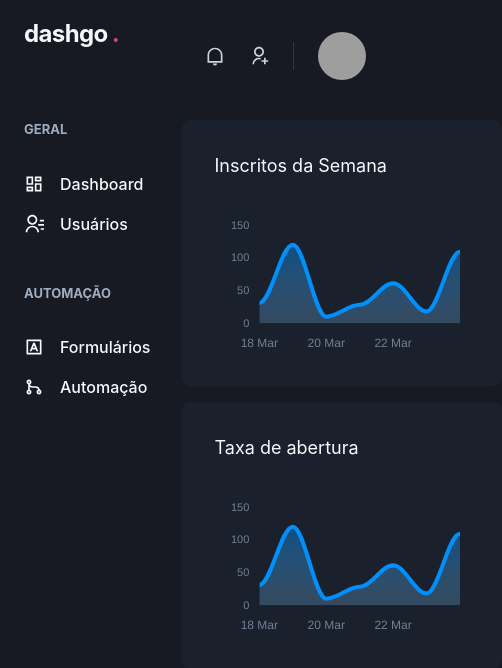
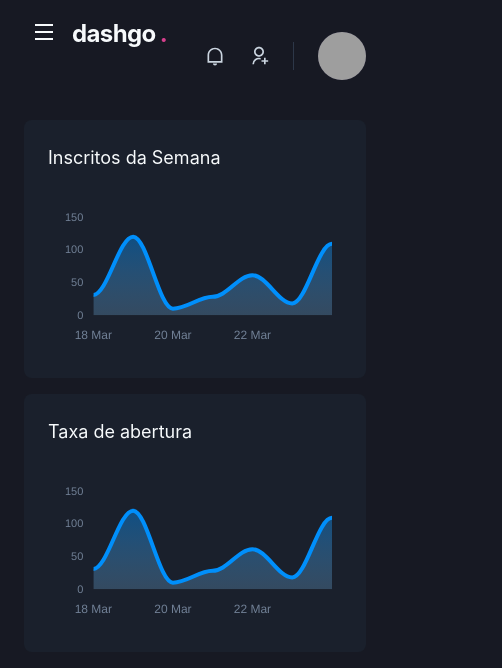
Before and after one commit to lucasfouraux/dashgo, a Next.js app: page /dashboard in a window 390 px wide. Shown: the top 668 px of the page, 502 px wide, since content can reach past the window. Built offline with nearby package versions, Linux system fonts and the light colour scheme; grey boxes are pictures that could not be loaded.

Commit message:
feat: add responsiveness in sidebar

```diff
--- a/src/components/Header/index.tsx
+++ b/src/components/Header/index.tsx
@@ -1,10 +1,14 @@
-import { Flex, useBreakpointValue } from "@chakra-ui/react";
+import { Flex, Icon, IconButton, useBreakpointValue } from "@chakra-ui/react";
+import { RiMenuLine } from "react-icons/ri";
+import { useSidebarDrawer } from "../../contexts/SidebarDrawerContext";
 import { Logo } from "./Logo";
 import { NotificationsNav } from "./NotificationsNav";
 import { Profile } from "./Profile";
 import { SearchBox } from "./SearchBox";
 
 export function Header() {
+  const { onOpen } = useSidebarDrawer()
+
   const isWideVersion = useBreakpointValue({
     base: false,
     lg: true
@@ -21,6 +25,18 @@
       px="6"
       align="center*"
     >
+      { !isWideVersion && (
+        <IconButton
+          aria-label="Open navigation"
+          icon={<Icon as={RiMenuLine}/>}
+          fontSize="24"
+          variant="unstyled"
+          onClick={onOpen}
+          mr="2"
+        >
+
+        </IconButton>
+      )}
       <Logo />
 
       <Flex
--- /dev/null
+++ b/src/components/Siderbar/SidebarNav.tsx
@@ -0,0 +1,19 @@
+import { Stack } from "@chakra-ui/react";
+import { RiContactsLine, RiDashboardLine, RiGitMergeLine, RiInputMethodLine } from "react-icons/ri";
+import { NavLink } from "./NavLink";
+import { NavSection } from "./NavSection";
+
+export function SidebarNav() {
+  return (
+    <Stack spacing="12" align="flex-start">
+      <NavSection title="GERAL">
+        <NavLink icon={RiDashboardLine}>Dashboard</NavLink>
+        <NavLink icon={RiContactsLine}>Usuários</NavLink>
+      </NavSection>
+      <NavSection title="AUTOMAÇÃO">
+        <NavLink icon={RiInputMethodLine}>Formulários</NavLink>
+        <NavLink icon={RiGitMergeLine}>Automação</NavLink>
+      </NavSection>
+    </Stack>
+  )
+}
--- a/src/components/Siderbar/index.tsx
+++ b/src/components/Siderbar/index.tsx
@@ -1,21 +1,34 @@
-import { Box, Stack } from "@chakra-ui/react";
-import { RiContactsLine, RiDashboardLine, RiGitMergeLine, RiInputMethodLine } from "react-icons/ri";
-import { NavLink } from "./NavLink";
-import { NavSection } from "./NavSection";
+import { Box, Drawer, DrawerBody, DrawerCloseButton, DrawerContent, DrawerHeader, DrawerOverlay, useBreakpointValue } from "@chakra-ui/react";
+import { useSidebarDrawer } from "../../contexts/SidebarDrawerContext";
+import { SidebarNav } from "./SidebarNav";
 
 export function Siderbar() {
+  const { isOpen, onClose } = useSidebarDrawer()
+
+  const isDrawerSidebar = useBreakpointValue({
+    base: true,
+    lg: false
+  })
+
+  if (isDrawerSidebar) {
+    return (
+      <Drawer isOpen={isOpen} placement="left" onClose={onClose}>
+        <DrawerOverlay>
+          <DrawerContent bg="gray.800" p="4">
+            <DrawerCloseButton mt="6" />
+            <DrawerHeader>Navegação</DrawerHeader>
+            <DrawerBody>
+              <SidebarNav />
+            </DrawerBody>
+          </DrawerContent>
+        </DrawerOverlay>
+      </Drawer>
+    )
+  }
+
   return (
     <Box as="aside" w="64" mr="8">
-      <Stack spacing="12" align="flex-start">
-        <NavSection title="GERAL">
-          <NavLink icon={RiDashboardLine}>Dashboard</NavLink>
-          <NavLink icon={RiContactsLine}>Usuários</NavLink>
-        </NavSection>
-        <NavSection title="AUTOMAÇÃO">
-          <NavLink icon={RiInputMethodLine}>Formulários</NavLink>
-          <NavLink icon={RiGitMergeLine}>Automação</NavLink>
-        </NavSection>
-      </Stack>
+      <SidebarNav />
     </Box>
   )
 }
--- /dev/null
+++ b/src/contexts/SidebarDrawerContext.tsx
@@ -0,0 +1,28 @@
+import { useDisclosure, UseDisclosureReturn } from "@chakra-ui/react";
+import { useRouter } from "next/router";
+import { createContext, ReactNode, useContext, useEffect } from "react";
+
+interface SidebarDrawerProviderProps {
+  children: ReactNode;
+}
+
+type SidebarDrawerContextData = UseDisclosureReturn
+
+const SidebarDrawerContext = createContext({} as SidebarDrawerContextData);
+
+export function SidebarDrawerProvider({ children }: SidebarDrawerProviderProps) {
+  const disclosure = useDisclosure()
+  const router = useRouter()
+
+  useEffect(() => {
+    disclosure.onClose()
+  }, [router.asPath])
+
+  return (
+    <SidebarDrawerContext.Provider value={disclosure}>
+      { children }
+    </SidebarDrawerContext.Provider>
+  )
+}
+
+export const useSidebarDrawer = () => useContext(SidebarDrawerContext)
--- a/src/pages/_app.tsx
+++ b/src/pages/_app.tsx
@@ -1,11 +1,14 @@
 import { AppProps } from 'next/app'
 import { ChakraProvider } from '@chakra-ui/react'
 import { theme } from '../styles/theme'
+import { SidebarDrawerProvider } from '../contexts/SidebarDrawerContext'
 
 function MyApp({ Component, pageProps}: AppProps ) {
   return (
     <ChakraProvider resetCSS={true} theme={theme}>
-      <Component {...pageProps} />
+      <SidebarDrawerProvider>
+        <Component {...pageProps} />
+      </SidebarDrawerProvider>
     </ChakraProvider>
   )
 }
--- a/src/pages/dashboard.tsx
+++ b/src/pages/dashboard.tsx
@@ -61,7 +61,7 @@
 
         <SimpleGrid flex="1" gap="4" minChildWidth="320px" alignItems="flex-start">
           <Box
-            p="8"
+            p={["6", "8"]}
             bg="gray.800"
             borderRadius={8}
             pb="4"
@@ -70,7 +70,7 @@
             <Chart options={options} series={series} type="area" height={160}/>
           </Box>
           <Box
-            p="8"
+            p={["6", "8"]}
             bg="gray.800"
             borderRadius={8}
             pb="4"
```
